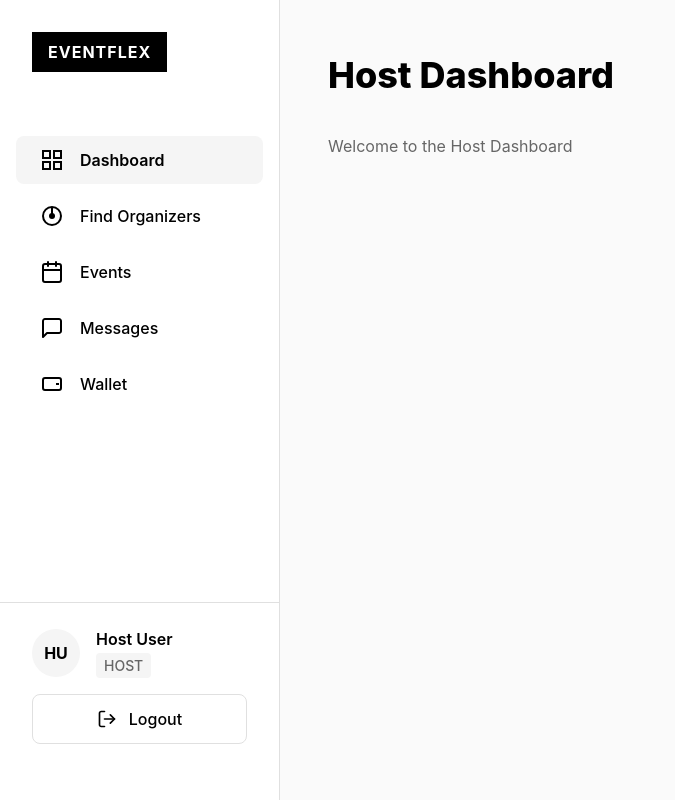
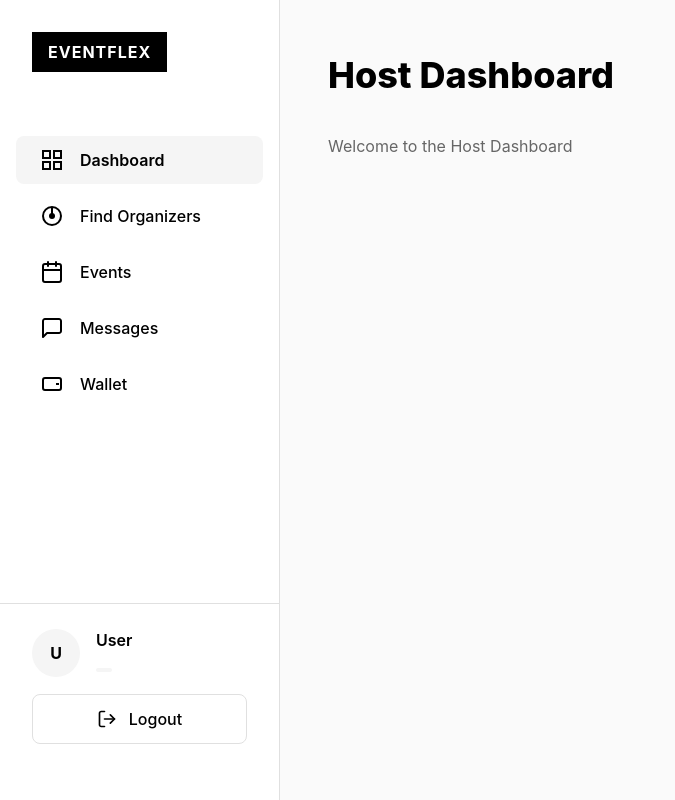
Before and after one commit to aadityathakre/EventFlex, a React (Vite) app in the folder client/: page /host/dashboard in a window 1280 px wide. Shown: the whole page, without its empty margins (0-675 px from the left). Built offline with nearby package versions, Linux system fonts and the light colour scheme; no server answers.

Commit message:
sidebar user

```diff
--- a/client/src/components/Sidebar.jsx
+++ b/client/src/components/Sidebar.jsx
@@ -1,17 +1,16 @@
 import React from 'react';
 import { Link, useLocation, useNavigate } from 'react-router-dom';
 import './Sidebar.scss';
+import { useAuth } from '../context/AuthContext';
 
-const Sidebar = ({ user = { name: 'Iswaran', role: 'ORG' }, menuItems }) => {
+const Sidebar = ({ menuItems }) => {
   const location = useLocation();
   const navigate = useNavigate();
+  const { user, logout } = useAuth();
 
-  const handleLogout = () => {
-    // Clear any stored user data/tokens
-    localStorage.clear();
-    sessionStorage.clear();
-    // Redirect to login page
-    navigate('/login');
+  const handleLogout = async () => {
+    await logout();
+    navigate('/');
   };
 
   const defaultMenuItems = [
@@ -89,12 +88,35 @@ const Sidebar = ({ user = { name: 'Iswaran', role: 'ORG' }, menuItems }) => {
   const items = menuItems || defaultMenuItems;
 
   const getInitials = (name) => {
+    if (!name) return 'U';
     return name
       .split(' ')
       .map((n) => n[0])
       .join('')
       .toUpperCase()
       .slice(0, 2);
+  };
+
+  const getUserName = () => {
+    // Profile endpoint returns 'name' field directly
+    if (user?.name) return user.name;
+    // Fallback for other endpoints that might return fullName or first_name/last_name
+    if (user?.fullName) return user.fullName;
+    if (user?.first_name && user?.last_name) {
+      return `${user.first_name} ${user.last_name}`;
+    }
+    if (user?.first_name) return user.first_name;
+    return 'User';
+  };
+
+  const getUserRole = () => {
+    if (!user?.role) return '';
+    const roleMap = {
+      gig: 'GIG',
+      organizer: 'ORG',
+      host: 'HOST',
+    };
+    return roleMap[user.role] || user.role.toUpperCase();
   };
 
   return (
@@ -119,12 +141,18 @@ const Sidebar = ({ user = { name: 'Iswaran', role: 'ORG' }, menuItems }) => {
 
         <div className="sidebar-footer">
           <div className="user-profile">
-            <div className="user-avatar">
-              <span className="avatar-text">{getInitials(user.name)}</span>
-            </div>
+            {(user?.profile_image_url || user?.avatar) ? (
+              <div className="user-avatar">
+                <img src={user.profile_image_url || user.avatar} alt={getUserName()} className="avatar-image" />
+              </div>
+            ) : (
+              <div className="user-avatar">
+                <span className="avatar-text">{getInitials(getUserName())}</span>
+              </div>
+            )}
             <div className="user-info">
-              <div className="user-name">{user.name}</div>
-              <div className="user-role">{user.role}</div>
+              <div className="user-name">{getUserName()}</div>
+              <div className="user-role">{getUserRole()}</div>
             </div>
           </div>
           <button className="logout-button" onClick={handleLogout}>
--- a/client/src/components/Sidebar.scss
+++ b/client/src/components/Sidebar.scss
@@ -104,12 +104,20 @@
         align-items: center;
         justify-content: center;
         flex-shrink: 0;
+        overflow: hidden;
 
         .avatar-text {
           font-family: $font-family-primary;
           font-size: $font-size-base;
           font-weight: $font-weight-bold;
           color: $color-text-primary;
+        }
+
+        .avatar-image {
+          width: 100%;
+          height: 100%;
+          object-fit: cover;
+          border-radius: 50%;
         }
       }
 
--- a/client/src/context/AuthContext.jsx
+++ b/client/src/context/AuthContext.jsx
@@ -55,8 +55,8 @@ export const AuthProvider = ({ children }) => {
         withCredentials: true,
       });
 
-      // Extract user from response (might be in response.data.data.user or response.data.user)
-      const userData = response.data.data?.user || response.data.user || response.data.data;
+      // Extract user from response - profile endpoints return data directly in response.data.data
+      const userData = response.data.data;
       setUser(userData);
     } catch (err) {
       setUser(null);
--- a/client/src/layouts/GigLayout.jsx
+++ b/client/src/layouts/GigLayout.jsx
@@ -5,14 +5,9 @@ import { gigMenuItems } from '../config/gigMenuItems.jsx';
 import './GigLayout.scss';
 
 const GigLayout = () => {
-  const user = {
-    name: 'Iswaran',
-    role: 'ORG',
-  };
-
   return (
     <div className="gig-layout">
-      <Sidebar user={user} menuItems={gigMenuItems} />
+      <Sidebar menuItems={gigMenuItems} />
       <div className="gig-content">
         <Outlet />
       </div>
--- a/client/src/layouts/HostLayout.jsx
+++ b/client/src/layouts/HostLayout.jsx
@@ -5,15 +5,9 @@ import { hostMenuItems } from '../config/hostMenuItems.jsx';
 import './HostLayout.scss';
 
 const HostLayout = () => {
-  // TODO: Replace with actual user data from auth context
-  const user = {
-    name: 'Host User',
-    role: 'HOST',
-  };
-
   return (
     <div className="host-layout">
-      <Sidebar user={user} menuItems={hostMenuItems} />
+      <Sidebar menuItems={hostMenuItems} />
       <div className="host-content">
         <Outlet />
       </div>
--- a/client/src/layouts/OrganizerLayout.jsx
+++ b/client/src/layouts/OrganizerLayout.jsx
@@ -5,14 +5,9 @@ import { organizerMenuItems } from '../config/organizerMenuItems.jsx';
 import './OrganizerLayout.scss';
 
 const OrganizerLayout = () => {
-  const user = {
-    name: 'Iswaran',
-    role: 'ORG',
-  };
-
   return (
     <div className="organizer-layout">
-      <Sidebar user={user} menuItems={organizerMenuItems} />
+      <Sidebar menuItems={organizerMenuItems} />
       <div className="organizer-content">
         <Outlet />
       </div>
```
